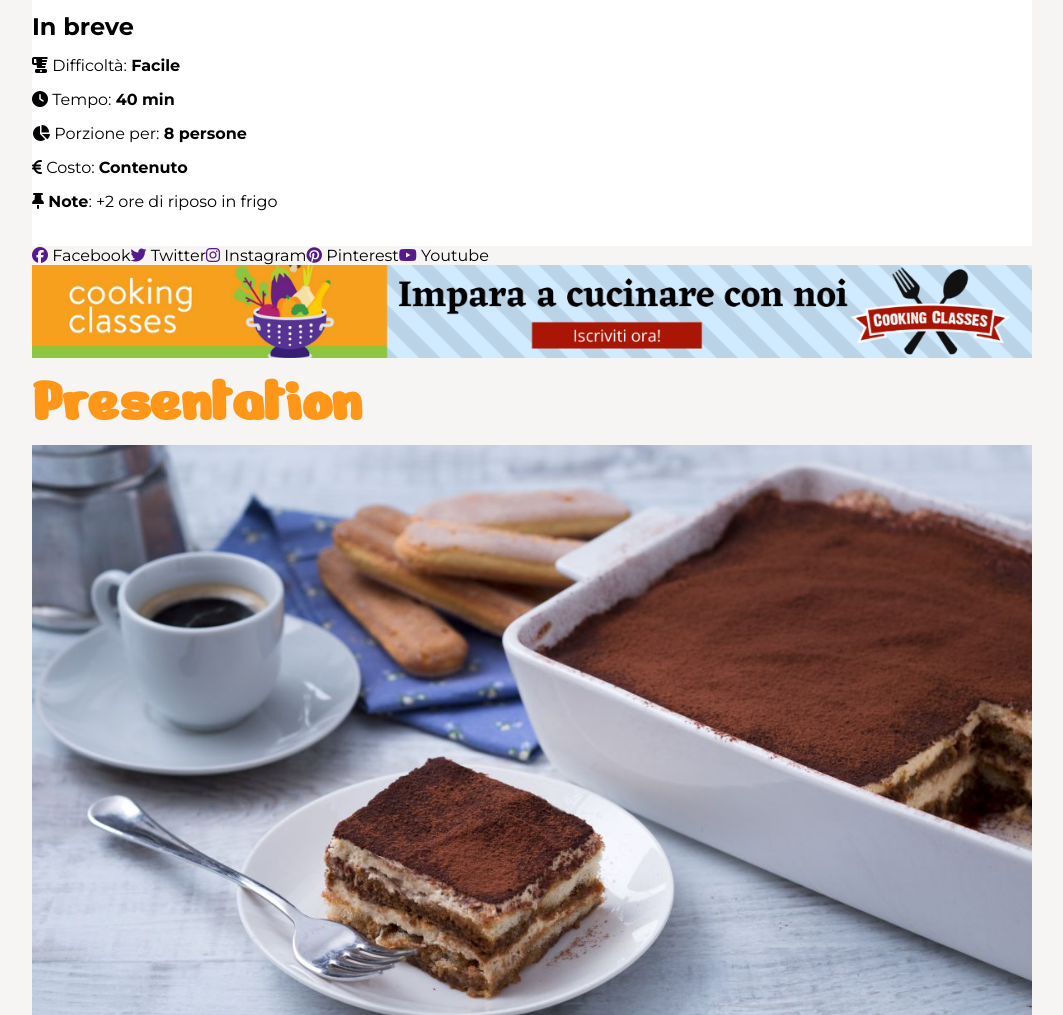
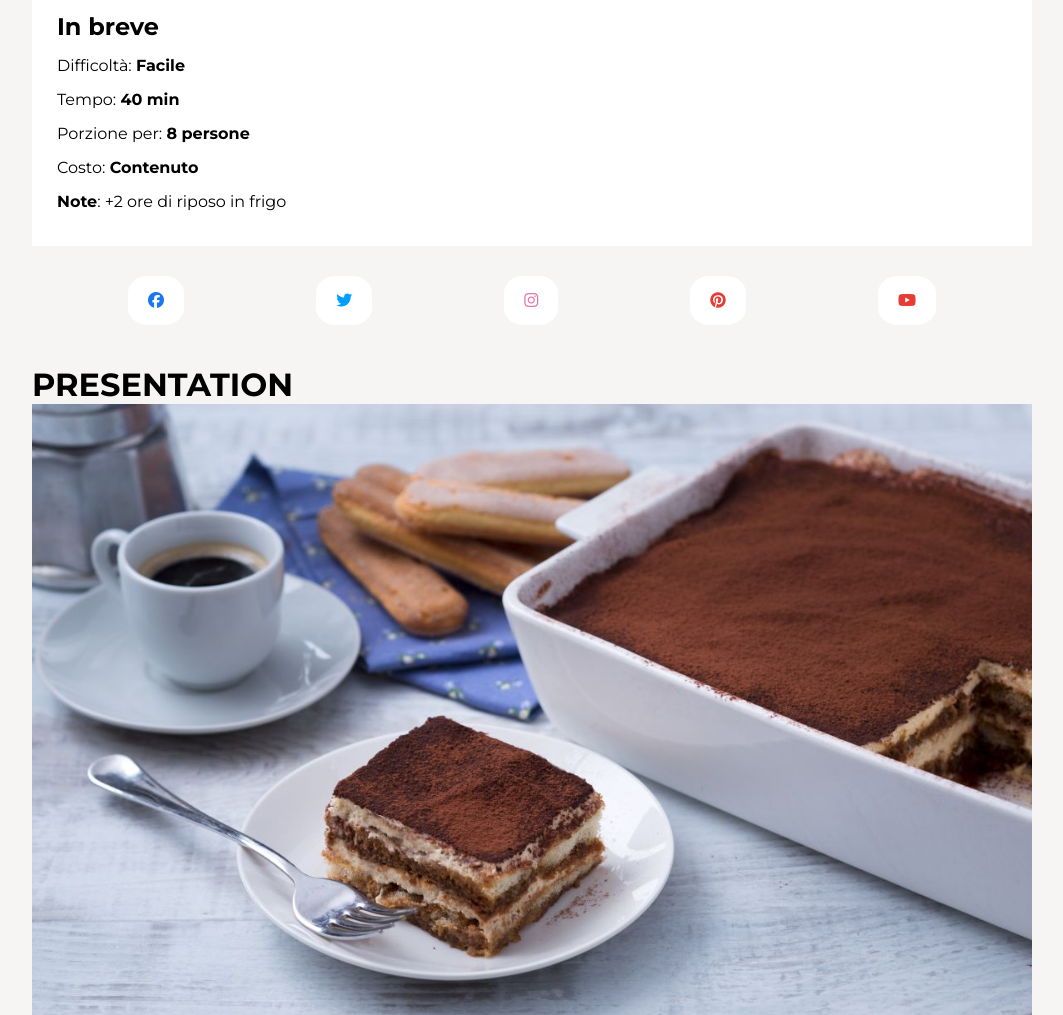
Before and after one commit to donatimar/htmlcss-responsive-layout, a plain HTML site: page index.html in a window 1280 px wide. Shown: the part 623-1638 px from the top of the page, without its empty margins (108-1171 px from the left). Drawn offline with Linux system fonts and the light colour scheme.

Commit message:
fixed error icon

```diff
--- a/css/style.css
+++ b/css/style.css
@@ -53,6 +53,17 @@ h1 {
   padding: 5px 0;
 }
 
+h4 {
+  font-size: 1.5rem;
+  margin-top: 15px;
+  margin-left: 25px;
+}
+
+h5 {
+  font-size: 2rem;
+  font-weight: light;
+}
+
 /* # MAIN */
 
 /* preparazione tiramisù */
@@ -67,6 +78,10 @@ h1 {
   justify-content: space-between;
   align-items: center;
   margin-bottom: 30px;
+}
+
+.preparation {
+  margin-left: 25px;
 }
 
 .product-title {
@@ -96,11 +111,6 @@ iframe {
   padding-bottom: 20px;
 }
 
-h4 {
-  font-size: 1.5rem;
-  margin-top: 15px;
-}
-
 .recipe-preparation {
   margin-top: 15px;
 }
@@ -108,3 +118,52 @@ h4 {
 .recipe-preparation li {
   margin-bottom: 15px;
 }
+
+/* social network */
+
+.social-networks {
+  padding: 0px 30px;
+  margin-top: 30px;
+}
+
+.social-networks ul {
+  justify-content: space-around;
+  align-items: center;
+}
+
+.text-icon {
+  display: none;
+}
+
+.social {
+  background-color: white;
+  padding: 15px 20px;
+  border-radius: 35%;
+}
+
+.color-blu {
+  color: #1a77f3;
+}
+
+.color-sky-blu {
+  color: #009eff;
+}
+
+.color-purple {
+  color: #e177a9;
+}
+
+.color-red {
+  color: #e83b34;
+}
+
+/* banner */
+
+.advertising-banner {
+  display: none;
+  margin-top: 40px;
+}
+
+.section-presentation {
+  margin-top: 40px;
+}
--- a/index.html
+++ b/index.html
@@ -70,25 +70,20 @@
                 <h4>In breve</h4>
                 <ul class="recipe-preparation">
                   <li>
-                    <i class="fa-solid fa-blender color-icon"></i>
                     <span class="preparation"> Difficoltà: <b>Facile</b> </span>
                   </li>
                   <li>
-                    <i class="fa-solid fa-clock color-icon"></i>
                     <span class="preparation"> Tempo: <b>40 min</b> </span>
                   </li>
                   <li>
-                    <i class="fa-solid fa-chart-pie color-icon"></i>
                     <span class="preparation">
                       Porzione per: <b>8 persone</b>
                     </span>
                   </li>
                   <li>
-                    <i class="fa-solid fa-euro-sign color-icon"></i>
                     <span class="preparation"> Costo: <b>Contenuto</b> </span>
                   </li>
                   <li>
-                    <i class="fa-solid fa-thumbtack color-icon"></i>
                     <span class="preparation">
                       <b>Note</b>: +2 ore di riposo in frigo
                     </span>
@@ -135,7 +130,7 @@
         <!-- Presentazione tiramisù -->
         <section class="section-presentation">
           <div class="recipe-presentation clear">
-            <h1 class="title-presentation">Presentation</h1>
+            <h5 class="title-presentation">PRESENTATION</h5>
             <figure class="recipe-image">
               <img src="img/tiramisu.jpg" alt="Immagine tiramisù" />
             </figure>
```
